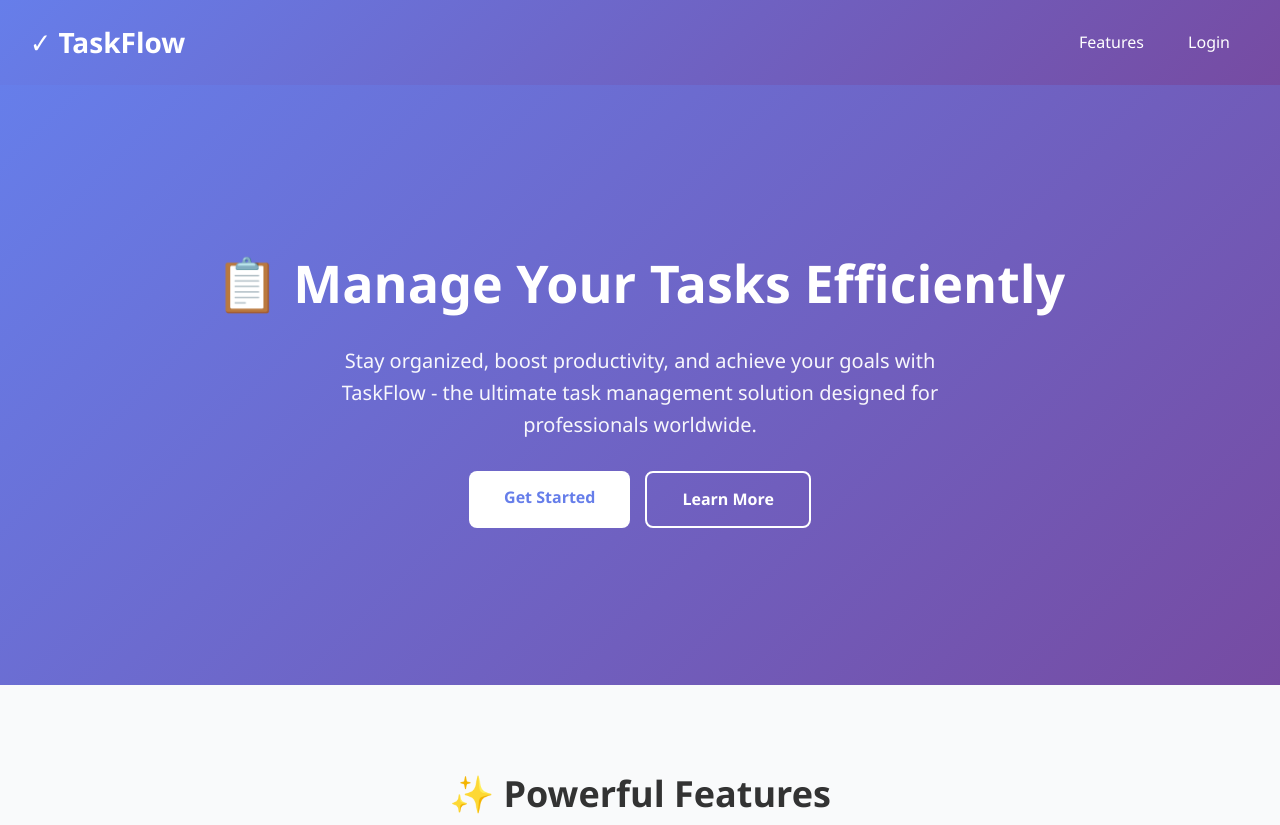
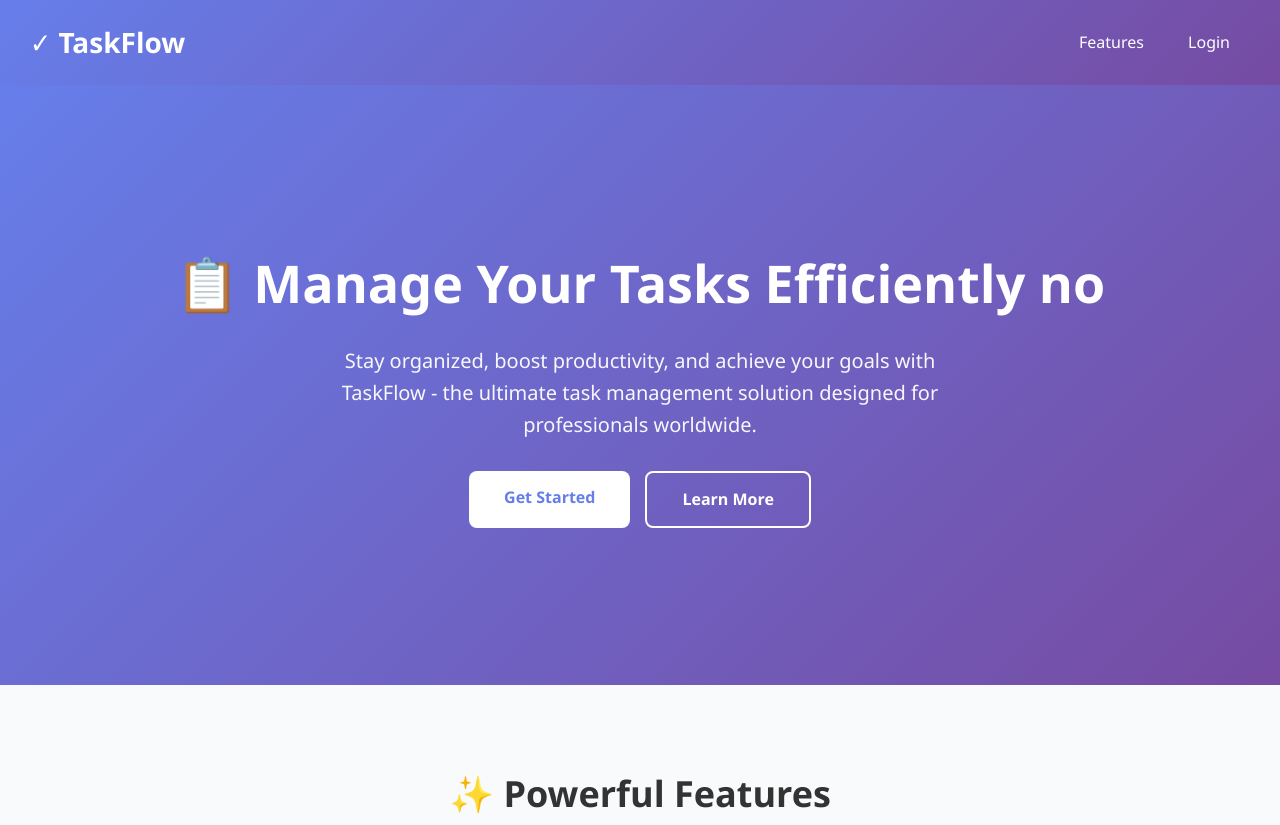
Before and after one commit to Gideon-dwijj/task-manager, a website: page public/index.html in a window 1280 px wide. Shown: the top 825 px of the page. Drawn offline with Linux system fonts and the light colour scheme.

```diff
--- a/public/index.html
+++ b/public/index.html
@@ -327,7 +327,7 @@
 
 <!-- Hero Section -->
 <section class="hero">
-  <h1>📋 Manage Your Tasks Efficiently</h1>
+  <h1>📋 Manage Your Tasks Efficiently no</h1>
   <p>Stay organized, boost productivity, and achieve your goals with TaskFlow - the ultimate task management solution designed for professionals worldwide.</p>
   <div class="cta-buttons">
     <a href="login.html" class="btn btn-primary">Get Started</a>
```
